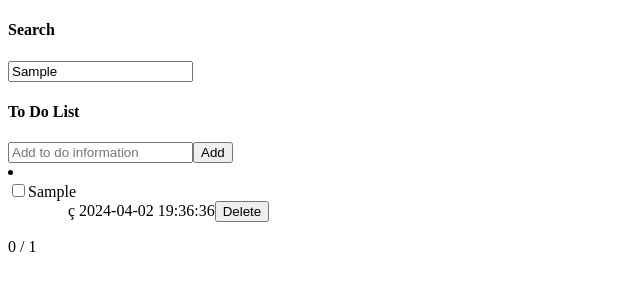
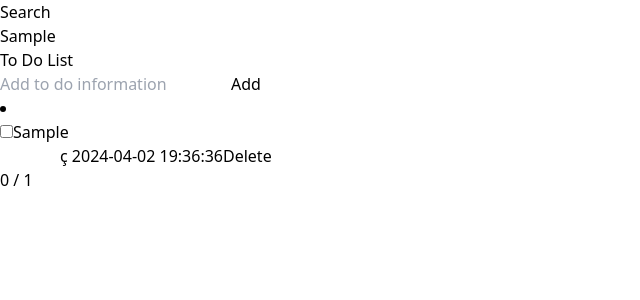
Before and after one commit to kiko-zhuozhen/ToDoList, a Vue app in the folder TodoList/: page / in a window 1280 px wide. Both pictures are taken after typing "Sample", "Sample" into the empty fields and a click on the button "Add". Shown: the top 300 px of the page, without its empty margins (0-640 px from the left). Built offline with nearby package versions, Linux system fonts and the light colour scheme.

Commit message:
tailwind

```diff
--- a/TodoList/package.json
+++ b/TodoList/package.json
@@ -22,7 +22,9 @@
     "@types/uuid": "^9.0.8",
     "@vitejs/plugin-vue": "^5.0.4",
     "@vue/tsconfig": "^0.5.1",
+    "autoprefixer": "^10.4.19",
     "npm-run-all2": "^6.1.2",
+    "postcss": "^8.4.38",
     "tailwindcss": "^3.4.3",
     "typescript": "~5.4.0",
     "vite": "^5.1.6",
--- /dev/null
+++ b/TodoList/postcss.config.js
@@ -0,0 +1,6 @@
+export default {
+    plugins: {
+      tailwindcss: {},
+      autoprefixer: {},
+    },
+  }
--- a/TodoList/src/components/todoRow.vue
+++ b/TodoList/src/components/todoRow.vue
@@ -1,6 +1,6 @@
 <template>
-    <li class="flex items-center justify-between p-4 hover:bg-gray-100">
-        <div class="flex items-center space-x-4">
+    <li>
+        <div>
         <input type="checkbox" v-model="todo.done">
         <input v-if="todo.editing"
                :value="todo.text"
--- a/TodoList/src/main.ts
+++ b/TodoList/src/main.ts
@@ -1,5 +1,6 @@
 //引入createApp用于创建应用
 import {createApp} from 'vue'
+import "./style.css";
 
 //引入App根组件
 import App from './App.vue'
--- /dev/null
+++ b/TodoList/src/style.css
@@ -0,0 +1,3 @@
+@tailwind base;
+@tailwind components;
+@tailwind utilities;
```
Also changed, not shown: TodoList/tailwind.config.js (line endings or trailing spaces), 1 other file (tests, documents, lock files or other folders).
